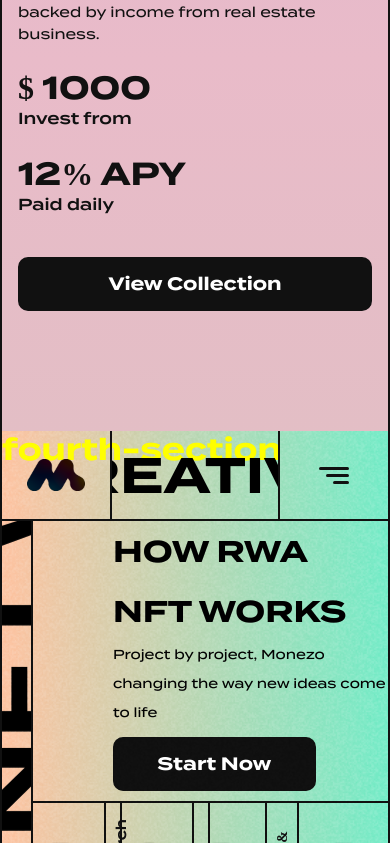
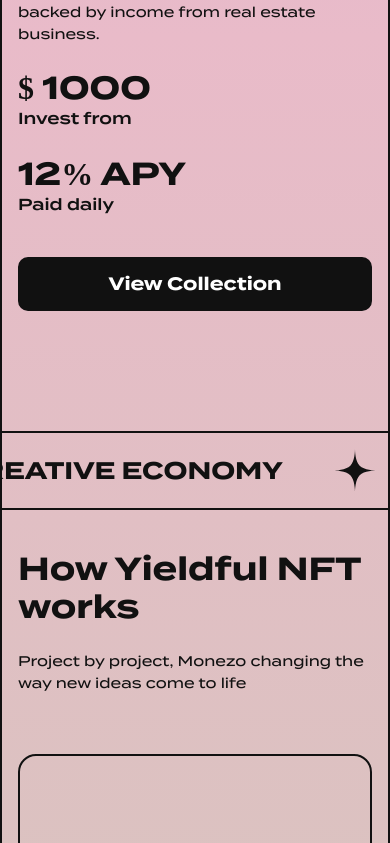
Before and after one commit to demiavaliani/monezo-home-page-v2, a Vue app: page / in a window 390 px wide. Shown: the part 3616-4459 px from the top of the page. Built offline with nearby package versions, Linux system fonts and the light colour scheme.

Commit message:
feat(FourthSection): mobile

```diff
--- a/src/views/FourthSection.vue
+++ b/src/views/FourthSection.vue
@@ -1,5 +1,5 @@
 <template>
-	<div class="fourth-section" id="snap-section">
+	<div class="fourth-section" id="snap-section" v-if="!store.isMobile">
 		<NavBar :first-page="false" :last-page="false">
 			<div class="navbar-running-text-wrapper" ref="navbarRunningTextWrapper">
 				<RunningTextStraight
@@ -157,6 +157,87 @@
 
 		<div class="pixelated-background"></div>
 	</div>
+
+	<div v-else class="fourth-section-mobile">
+		<div
+			class="fourth-section-mobile__running-text-wrapper"
+			ref="fourthSectionMobileRunningTextWrapper"
+		>
+			<RunningTextStraight
+				:group-id="'fourth-section-mobile-running-text-group'"
+				:parent-element-width="fourthSectionMobileRunningTextWrapperWidth"
+				:group-width="fourthSectionMobileTextGroupWidth"
+				:initial-position="5"
+				:gap="5"
+				:animation-speed="50"
+				:direction="'right-to-left'"
+				:font-size="5"
+			>
+				<div
+					id="fourth-section-mobile-running-text-group"
+					class="fourth-section-mobile__running-text-group"
+					ref="fourthSectionMobileTextGroup"
+				>
+					<p class="fourth-section-mobile__running-text">THE NEW CREATIVE ECONOMY</p>
+					<img
+						class="fourth-section-mobile__running-icon"
+						src="../assets/images/featuring-collection-text-divider-icon.svg"
+					/>
+				</div>
+
+				<div
+					id="fourth-section-mobile-running-text-group"
+					class="fourth-section-mobile__running-text-group"
+				>
+					<p class="fourth-section-mobile__running-text">THE NEW CREATIVE ECONOMY</p>
+					<img
+						class="fourth-section-mobile__running-icon"
+						src="../assets/images/featuring-collection-text-divider-icon.svg"
+					/>
+				</div>
+
+				<div
+					id="fourth-section-mobile-running-text-group"
+					class="fourth-section-mobile__running-text-group"
+				>
+					<p class="fourth-section-mobile__running-text">THE NEW CREATIVE ECONOMY</p>
+					<img
+						class="fourth-section-mobile__running-icon"
+						src="../assets/images/featuring-collection-text-divider-icon.svg"
+					/>
+				</div>
+
+				<div
+					id="fourth-section-mobile-running-text-group"
+					class="fourth-section-mobile__running-text-group"
+				>
+					<p class="fourth-section-mobile__running-text">THE NEW CREATIVE ECONOMY</p>
+					<img
+						class="fourth-section-mobile__running-icon"
+						src="../assets/images/featuring-collection-text-divider-icon.svg"
+					/>
+				</div>
+			</RunningTextStraight>
+		</div>
+
+		<div class="fourth-section-mobile__body">
+			<p class="fourth-section-mobile__title">How Yieldful NFT works</p>
+
+			<p class="fourth-section-mobile__description">
+				Project by project, Monezo changing the way new ideas come to life
+			</p>
+
+			<div class="fourth-section-mobile__media-wrapper"></div>
+
+			<MonezoButton
+				:text="'Start Now'"
+				:background="'filled'"
+				:initial-width="28.7"
+				:hover-width="28.7"
+				class="fourth-section-mobile__button"
+			/>
+		</div>
+	</div>
 </template>
 
 <script lang="ts">
@@ -167,6 +248,7 @@
 	import { useResizeObserver } from '@vueuse/core';
 	import MonezoButton from '@/components/MonezoButton.vue';
 	import YieldfulNftSquare from '@/components/YieldfulNftSquare.vue';
+	import { useGlobalStore } from '@/stores/globalStore.js';
 
 	export default defineComponent({
 		components: {
@@ -177,6 +259,8 @@
 			YieldfulNftSquare,
 		},
 		setup() {
+			const store = useGlobalStore();
+
 			const dataRowOne = [
 				{
 					title: 'BUSINESS',
@@ -297,6 +381,10 @@
 			const leftTextGroup = ref<HTMLDivElement | null>(null);
 			const leftTextGroupHeight = ref(0);
 
+			const fourthSectionMobileRunningTextWrapper = ref<HTMLDivElement | null>(null);
+			const fourthSectionMobileTextGroup = ref<HTMLDivElement | null>(null);
+			const fourthSectionMobileTextGroupWidth = ref(0);
+
 			const middleDescriptionText =
 				ref(`Monezo Escrow is a security system dedicated to ensuring liquidity funds safety. It
 							acts as a bridge between businesses & NFT holders. Its primary purpose is to transfer
@@ -311,12 +399,22 @@
 				leftRunningTextWrapper.value ? leftRunningTextWrapper.value.offsetHeight : 0
 			);
 
+			const fourthSectionMobileRunningTextWrapperWidth = computed(() =>
+				fourthSectionMobileRunningTextWrapper.value
+					? fourthSectionMobileRunningTextWrapper.value.offsetWidth
+					: 0
+			);
+
 			useResizeObserver(navbarTextGroup, (entries) => {
 				navbarTextGroupWidth.value = entries[0].contentRect.width;
 			});
 
 			useResizeObserver(leftTextGroup, (entries) => {
 				leftTextGroupHeight.value = entries[0].contentRect.height;
+			});
+
+			useResizeObserver(fourthSectionMobileTextGroup, (entries) => {
+				fourthSectionMobileTextGroupWidth.value = entries[0].contentRect.width;
 			});
 
 			onMounted(() => {});
@@ -330,9 +428,14 @@
 				leftRunningTextWrapperHeight,
 				leftTextGroup,
 				leftTextGroupHeight,
+				fourthSectionMobileRunningTextWrapper,
+				fourthSectionMobileRunningTextWrapperWidth,
+				fourthSectionMobileTextGroup,
+				fourthSectionMobileTextGroupWidth,
 				dataRowOne,
 				dataRowTwo,
 				middleDescriptionText,
+				store,
 			};
 		},
 	});
@@ -646,4 +749,85 @@
 			}
 		}
 	}
+
+	.fourth-section-mobile {
+		position: relative;
+		display: flex;
+		flex-direction: column;
+		height: unset;
+		overflow: hidden;
+		border-bottom: 2px solid $monezo-night-black;
+		background: unset;
+		color: $monezo-night-black;
+		font-family: 'Termina';
+
+		&__running-text-wrapper {
+			width: 100%;
+			height: 7.7rem;
+			min-height: 7.7rem;
+			margin-bottom: 4rem;
+			border-bottom: 2px solid $monezo-night-black;
+			border-left: 0;
+			border-right: 0;
+			overflow: hidden;
+			white-space: nowrap;
+		}
+
+		&__body {
+			padding: 0 1.6rem;
+		}
+
+		&__running-text-group {
+			position: absolute;
+			display: flex;
+			align-items: center;
+			width: fit-content;
+			height: 100%;
+			gap: 5rem;
+			white-space: nowrap;
+		}
+
+		&__running-text {
+			font-size: 2.4rem;
+			font-weight: 700;
+		}
+
+		&__running-icon {
+			height: 60%;
+		}
+
+		&__title {
+			margin-bottom: 2.4rem;
+			font-size: 3.2rem;
+			font-weight: 700;
+			line-height: 3.8rem;
+		}
+
+		&__description {
+			margin-bottom: 6rem;
+			font-size: 1.4rem;
+			font-weight: 500;
+			line-height: 2.2rem;
+		}
+
+		&__media-wrapper {
+			width: 100%;
+			height: 20.5rem;
+			margin-bottom: 6rem;
+			border: 2px solid $monezo-night-black;
+			border-radius: 1.8rem;
+		}
+
+		&__button {
+			margin-bottom: 12rem;
+
+			.button {
+				width: 100%;
+
+				&:hover {
+					width: 100%;
+				}
+			}
+		}
+	}
 </style>
--- a/src/views/ThirdSection.vue
+++ b/src/views/ThirdSection.vue
@@ -646,6 +646,7 @@
 		flex-direction: column;
 		height: unset;
 		overflow: hidden;
+		border-bottom: 2px solid $monezo-night-black;
 		background: unset;
 		color: $monezo-night-black;
 		font-family: 'Termina';
@@ -677,11 +678,12 @@
 		}
 
 		&__running-text {
+			font-size: 2.4rem;
 			font-weight: 700;
 		}
 
 		&__running-icon {
-			height: 80%;
+			height: 70%;
 		}
 
 		&__title {
```
